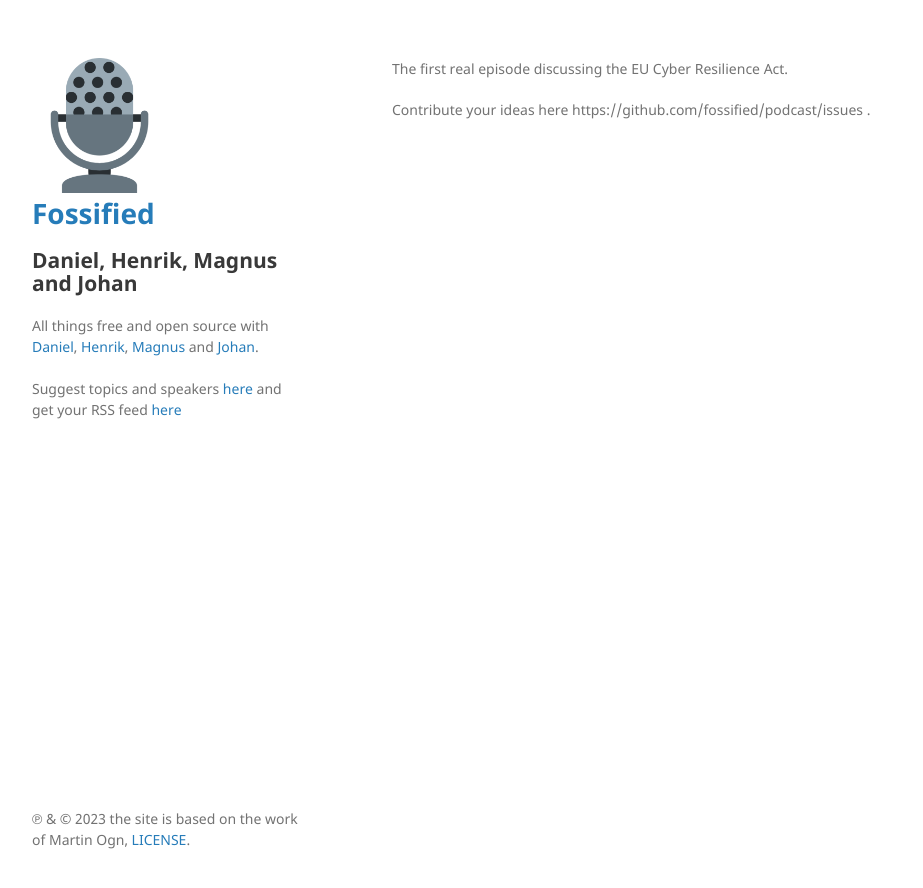
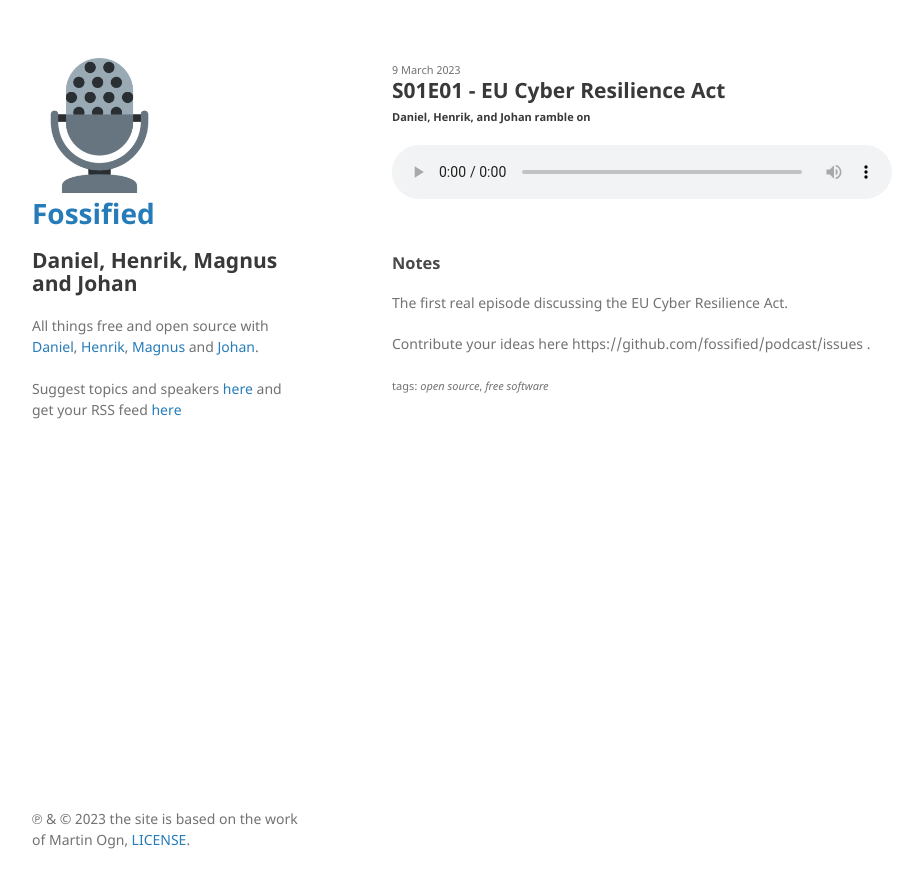
Before and after one commit to hesa/pod.fossified.com, a Jekyll site: the page built from _posts/2023-03-09-s01e01.md, in a window 1280 px wide. Shown: the top 888 px of the page, without its empty margins (178-1101 px from the left). Built offline with Jekyll 4.4.1, drawn with Linux system fonts in a browser that asks for light colours; our own code applies the rules of GitHub Pages for plain Markdown files.

Commit message:
Fixed yaml-part of s01e01 post.

```diff
--- a/_posts/2023-03-09-s01e01.md
+++ b/_posts/2023-03-09-s01e01.md
@@ -11,8 +11,8 @@
 block:        "yes" # no means it is published
 layout: podcast
 guests: "<ul><li>Olle E. Johansson, Edvina AB<br>Olle has spent over 30 years working with open Internet-related standard protocols and open systems. He’s active in Open Source as a developer, trainer, documenter and evangelist. In the current role as a consultant for various organisations Olle is working on architectures for realtime communication - audio, video, text - and security architectures for IoT. He is a frequent speaker on events worldwide and active in the IETF, the Internet Engineering task force. </li><li>Simon Phipps (The.Web.mink meshed.cloud/@webmink)<br>Computer scientist and web and open source advocate</li></ul>"
-links: "<ul><li><a href="https://github.com/fossified/podcast/issues/14">Planning this episode</a></li><li><a href="https://blog.opensource.org/the-ultimate-list-of-reactions-to-the-cyber-resilience-act/">The ultimate list of reactions to the Cyber Resilience Act</a></li><li><a href="https://foss-north.se/2023/">foss-north</a> in Gothenburg, 24-25 April 2023</li><li><a href="https://23.foss-backstage.de/"> FOSS Backstage</a> in Berlin, 13-14 March 2023</li></ul>
-content: In this episode we're discussion the EU Cyber Resilience Act with Olle E. Johansson and Simon Phipps."
+links: "<ul><li><a href='https://github.com/fossified/podcast/issues/14'>Planning this episode</a></li><li><a href='https://blog.opensource.org/the-ultimate-list-of-reactions-to-the-cyber-resilience-act/'>The ultimate list of reactions to the Cyber Resilience Act</a></li><li><a href='https://foss-north.se/2023/'>foss-north</a> in Gothenburg, 24-25 April 2023</li><li><a href='https://23.foss-backstage.de/'> FOSS Backstage</a> in Berlin, 13-14 March 2023</li></ul>"
+content: "In this episode we're discussion the EU Cyber Resilience Act with Olle E. Johansson and Simon Phipps."
 excerpt_separator: <!--more-->
 ---
 The first real episode discussing the EU Cyber Resilience Act.
```
